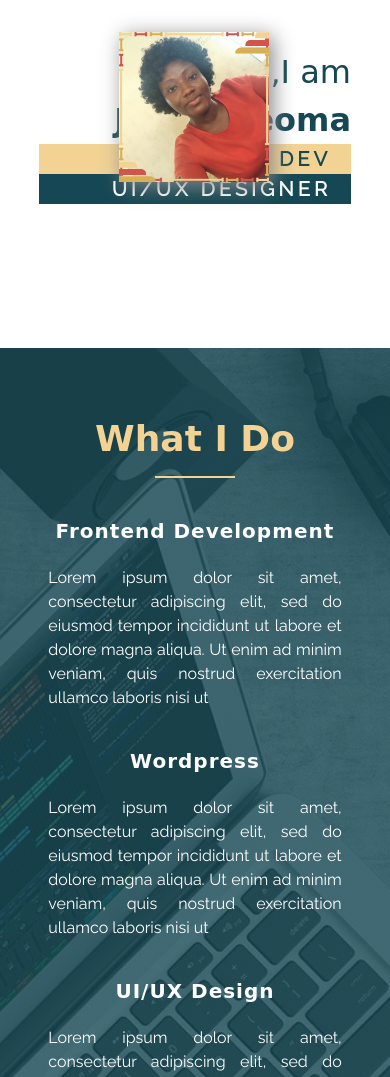
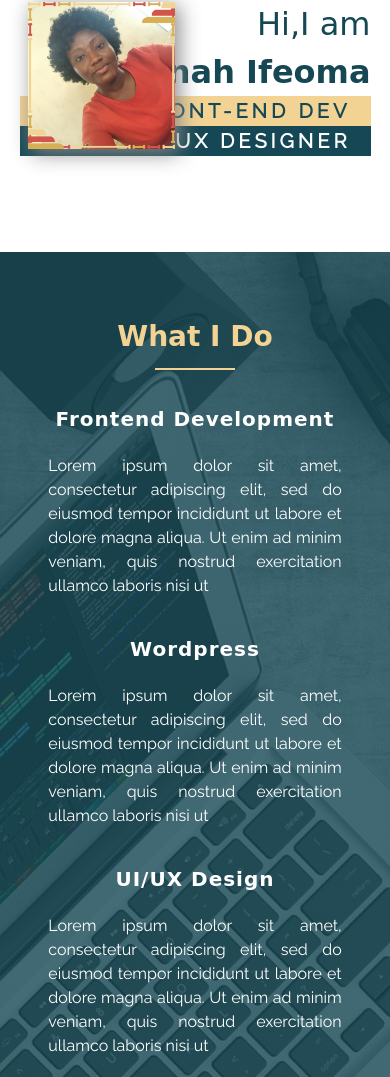
Before and after one commit to JonasAnn/portifolio, a plain HTML site: page index.html in a window 390 px wide. Shown: the top 1077 px of the page. Drawn offline with nearby package versions, Linux system fonts and the light colour scheme; a web font is replaced by a local one.

Commit message:
moble view

```diff
--- a/style.css
+++ b/style.css
@@ -12,18 +12,19 @@
   --clr-accent: #f2d394;
 
   --fs-h1:3rem;
-  --fs-h2:2.25rem;
-  --fs-h3:1.25rem;
-  --fs-body:1rem;
+  --fs-h2:2.75rem;
+  --fs-h3:1.75rem;
+  --fs-body:1.25rem;
 
 }
 
-@media (min-width: 800px) {
-
-    --fs-h1:4.5rem;
-  --fs-h2:3.75rem;
-  --fs-h3:1.5rem;
-  --fs-body:1.125rem;
+@media (max-width: 800px) {
+  :root {
+    --fs-h1:2rem;
+  --fs-h2:1.75rem;
+  --fs-h3:1.25rem;
+  --fs-body:1rem;
+}
 }
 p {
   font-family: var(--ff-secondary);
@@ -242,7 +243,14 @@ display: flex;
 
 @media (max-width: 768px) {
   #home {
- width: 80%;}
+ width: 90%;
+padding: 0;
+}
+.intro__img-div {
+  width: 42%;
+   left: .5em;
+   top: .1em;
+}
 /* --service----*/
  .services {
   width: 100%;
@@ -283,4 +291,8 @@ display: none;
   margin-bottom: 1em;
   border-bottom: 1px solid var(--clr-accent);
 }
+/*---footer----*/
+.social-list-div {
+  width: 20%;
 }
+}
```
